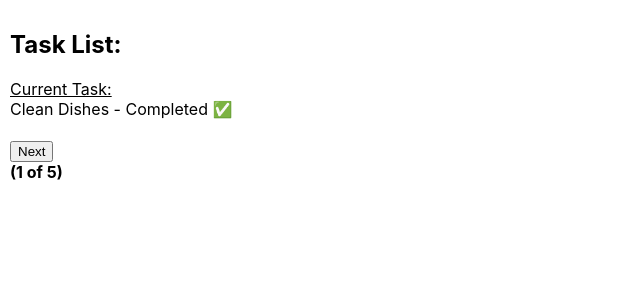
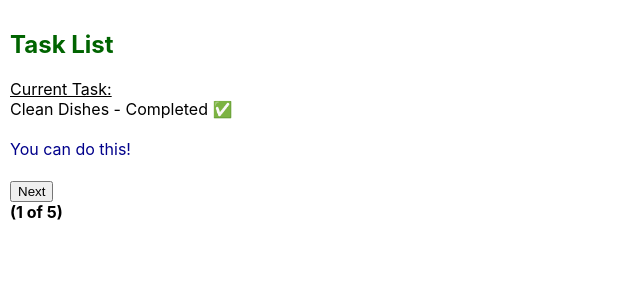
Before and after one commit to robin-england/Coding-Project-17, a React (Create React App) app: page / in a window 1280 px wide. Shown: the top 300 px of the page, without its empty margins (0-640 px from the left). Built offline with nearby package versions, Linux system fonts and the light colour scheme.

Commit message:
Created FancyText component and messages.js. Added style in App.css for title and non-title text for FancyText.js

```diff
--- a/src/App.css
+++ b/src/App.css
@@ -4,3 +4,11 @@ body {
     margin: 5px;
     padding: 5px;
 }
+
+.fancy-title{
+    color: darkgreen;
+}
+
+.normal-title{
+    color: darkblue
+}
--- a/src/FancyText.js
+++ b/src/FancyText.js
@@ -0,0 +1,7 @@
+export function FancyText({title, text}) {
+
+    return title
+    ? <h2 className="fancy-title">{text}</h2> // Main Heading
+    : <section className="normal-title">{text}</section> // Secondary Text
+
+}
--- a/src/TaskGenerator.js
+++ b/src/TaskGenerator.js
@@ -1,9 +1,13 @@
 import { tasks } from "./tasks.js";
 import { useState } from "react";
+import { FancyText } from "./FancyText.js";
+import { messages } from "./messages.js";
+
 
 export default function TaskList() {
     let [index, setIndex] = useState(0);
     let currentTask = tasks[index];
+    let currentMessage = messages[index];
 
     function handleClick() {
         if (index < tasks.length - 1) {
@@ -16,11 +20,13 @@ export default function TaskList() {
 
     return (
         <>
-            <h2>Task List:</h2>
+                <FancyText title text="Task List"/>
 
             <div>
                 <u>Current Task:</u><br />
                 {currentTask.task} {' - '} {currentTask.isCompleted ? 'Completed ✅' : 'Pending'}
+                <br/><br/>
+                <FancyText text={ currentMessage }/>
             </div>
 
             <h4>
--- /dev/null
+++ b/src/messages.js
@@ -0,0 +1,7 @@
+export const messages = [
+    "You can do this!",
+    "Let's get it done!",
+    "We're almost done!",
+    "Easy!",
+    "You're doing it!"
+]
```
